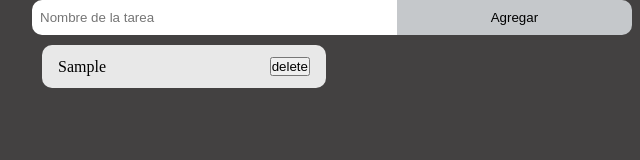
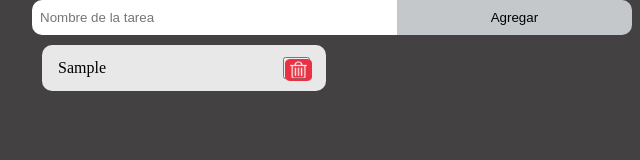
Before and after one commit to Dainerdev23/Lista_Tareas, a plain HTML site: page index.html in a window 1280 px wide. Both pictures are taken after typing "Sample" into the empty fields and a click on the button "Agregar". Shown: the full height of the page, 308-948 px from the left. Drawn offline with Linux system fonts and the light colour scheme.

Commit message:
agregando delete icon to div

```diff
--- a/script.js
+++ b/script.js
@@ -8,6 +8,7 @@ function actualizarContenido(){
     ListaTareas.innerHTML = "";
     tareasAgregadas.forEach((valor, indice) =>{
         const div = document.createElement("div");
+        div.className="listaTareas"
         ListaTareas.appendChild(div);
 
         const p = document.createElement("p");
@@ -15,7 +16,16 @@ function actualizarContenido(){
         div.appendChild(p);
 
         const button = document.createElement("button");
-        button.textContent = "delete";
+        const imagen = document.createElement("img")
+        imagen.src="./delete icon.png"
+        button.appendChild(imagen)
+        div.appendChild(button)
+
+
+
+
+
+
         button.addEventListener("click", () => {
             tareasAgregadas.splice(indice,1);
             actualizarContenido();
--- a/style.css
+++ b/style.css
@@ -70,3 +70,14 @@ nav button{
     background-color: rgb(197, 200, 203);
 
 }
+
+.listaTareas button{
+    height: 22px;
+    width: 27px;
+
+}
+
+.listaTareas img{
+    height: 22px;
+    width: 27px;
+}
```
Also changed, not shown: delete icon.png (added).
